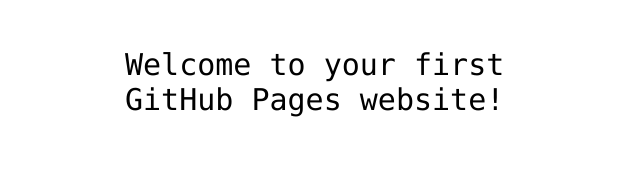
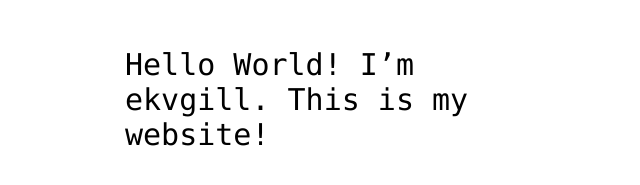
Before and after one commit to ekvgill/ekvgill.github.io, a plain HTML site: page index.html in a window 1280 px wide. Shown: the part 341-526 px from the top of the page, without its empty margins (315-955 px from the left). Drawn offline with Linux system fonts and the light colour scheme.

Commit message:
Add my username to index.html file

```diff
--- a/index.html
+++ b/index.html
@@ -12,7 +12,7 @@
 <img src="https://octodex.github.com/images/daftpunktocat-thomas.gif" id="octocat" alt="octocat-gif" />
 
 <!-- Change this code here by copy and pasting your template on line 15 -->
-<p>Welcome to your first GitHub Pages website!</p>
+<p>Hello World! I’m ekvgill. This is my website!</p>
 
 </body>
 </html>
```
